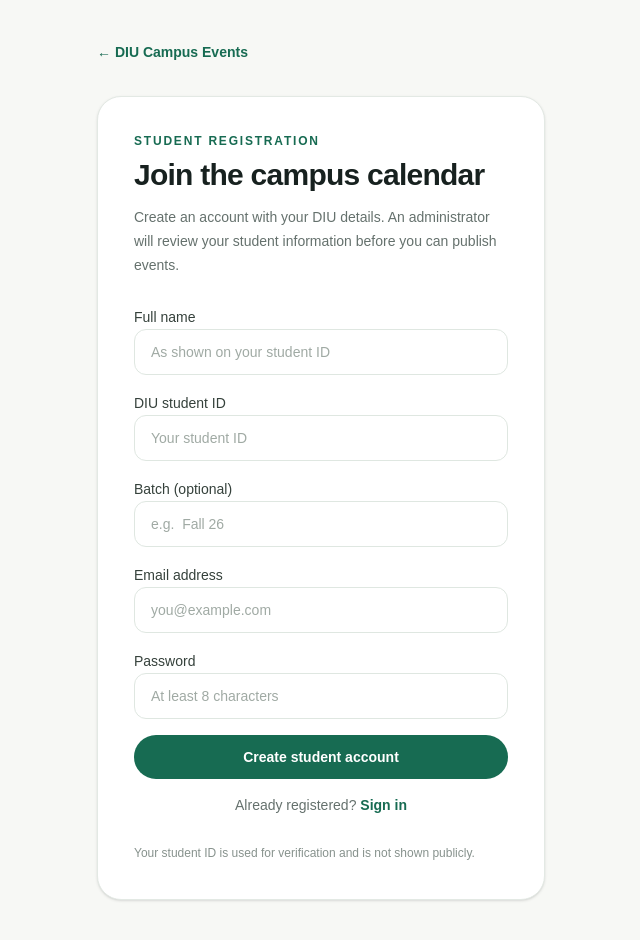
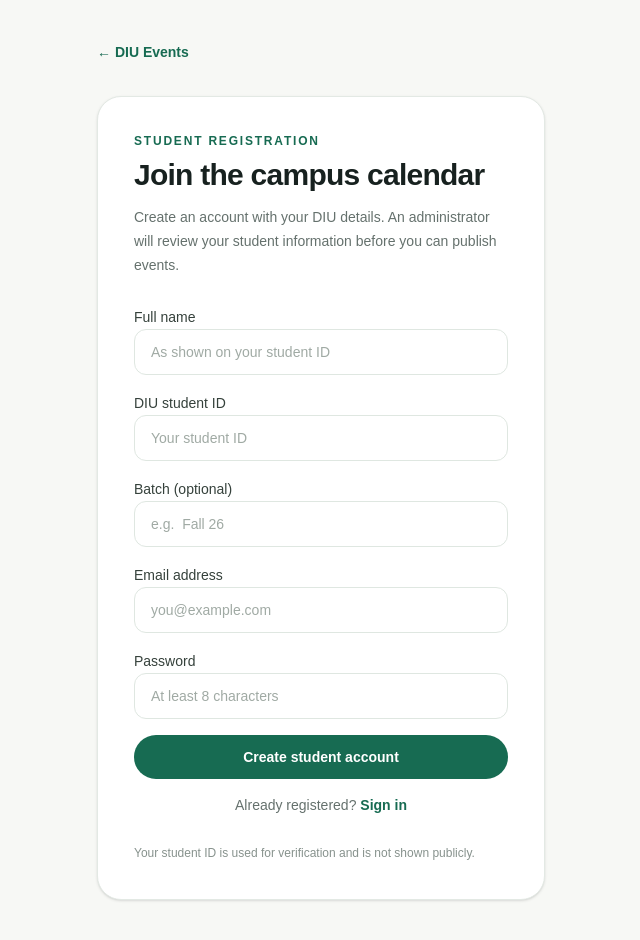
Before and after one commit to ahmedzubaer13/diu-campus-events, a Next.js app: page /auth/sign-up in a window 1280 px wide. Shown: the whole page, without its empty margins (319-959 px from the left). Built offline with nearby package versions, Linux system fonts and the light colour scheme.

Commit message:
Rebrand product as DIU Events

```diff
--- a/app/auth/sign-up/page.tsx
+++ b/app/auth/sign-up/page.tsx
@@ -4,7 +4,7 @@ import { AuthForm } from "@/components/auth-form";
 export default function SignUpPage() {
   return <main className="min-h-screen bg-[#f7f8f5] px-5 py-10">
     <div className="mx-auto max-w-md">
-      <Link href="/" className="text-sm font-semibold text-[#176b52]">← DIU Campus Events</Link>
+      <Link href="/" className="text-sm font-semibold text-[#176b52]">← DIU Events</Link>
       <div className="mt-8 rounded-3xl border border-[#e3e9e4] bg-white p-7 shadow-sm sm:p-9">
         <p className="text-xs font-semibold uppercase tracking-[.15em] text-[#176b52]">Student registration</p>
         <h1 className="mt-2 text-3xl font-semibold tracking-tight">Join the campus calendar</h1>
```
